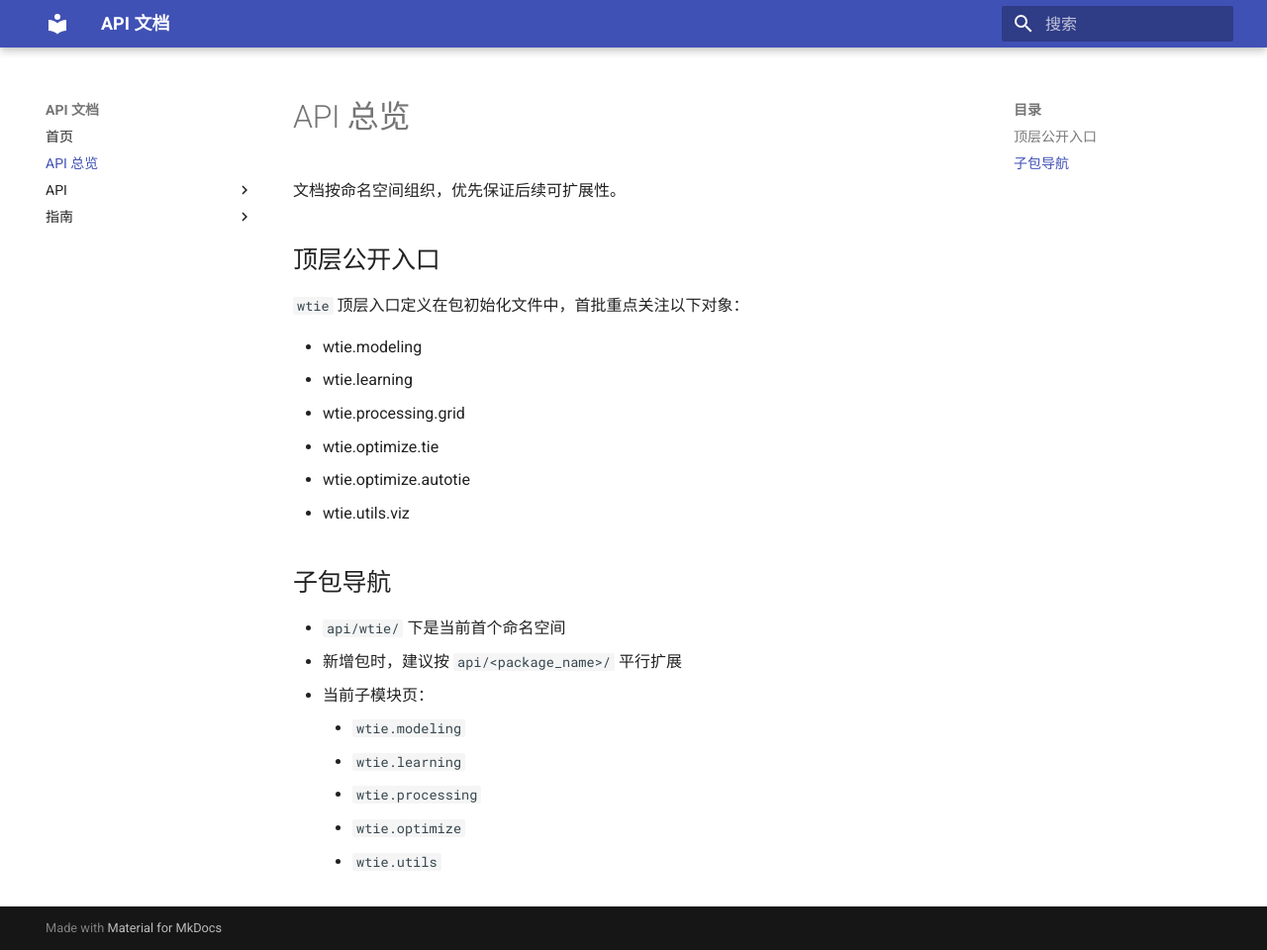
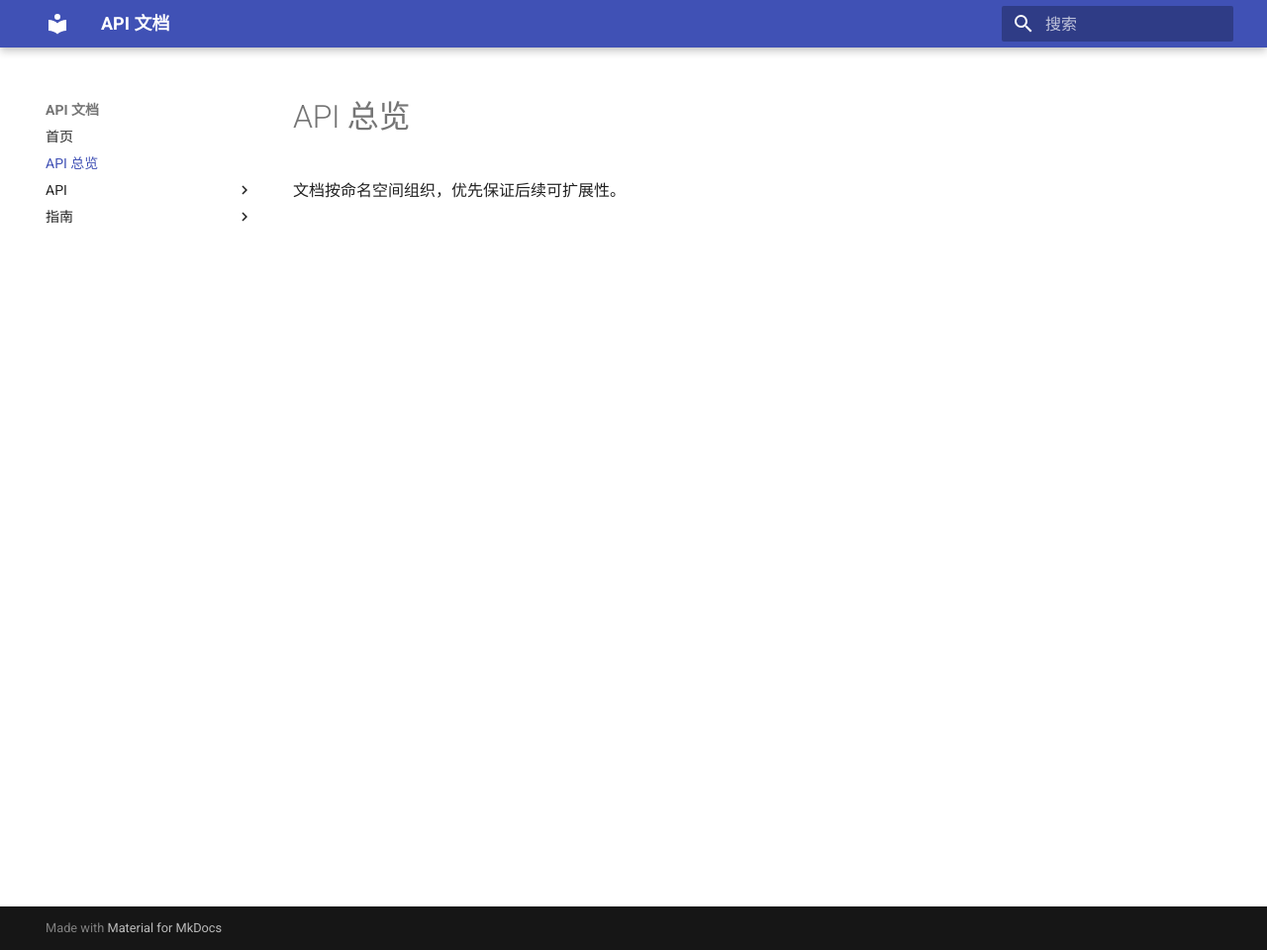
Before and after one commit to oimero/inversion_workflow, an MkDocs documentation site: the page built from docs/api/index.md, in a window 1280 px wide and 960 px high. Shown: the whole window at 99% size. Built offline with MkDocs 1.6.1 and Material for MkDocs 9.7.7, drawn with Linux system fonts in a browser that asks for light colours.

Commit message:
添加wiki

```diff
--- a/docs/api/index.md
+++ b/docs/api/index.md
@@ -1,25 +1,3 @@
 # API 总览
 
 文档按命名空间组织，优先保证后续可扩展性。
-
-## 顶层公开入口
-
-`wtie` 顶层入口定义在包初始化文件中，首批重点关注以下对象：
-
-- wtie.modeling
-- wtie.learning
-- wtie.processing.grid
-- wtie.optimize.tie
-- wtie.optimize.autotie
-- wtie.utils.viz
-
-## 子包导航
-
-- `api/wtie/` 下是当前首个命名空间
-- 新增包时，建议按 `api/<package_name>/` 平行扩展
-- 当前子模块页：
-	- `wtie.modeling`
-	- `wtie.learning`
-	- `wtie.processing`
-	- `wtie.optimize`
-	- `wtie.utils`
--- a/mkdocs.yml
+++ b/mkdocs.yml
@@ -35,6 +35,10 @@ nav:
       - wtie.processing: api/wtie/processing.md
       - wtie.optimize: api/wtie/optimize.md
       - wtie.utils: api/wtie/utils.md
+    - cup:
+      - 命名空间总览: api/cup/index.md
+      - cup.petrel: api/cup/petrel.md
+      - cup.seismic: api/cup/seismic.md
+      - cup.well: api/cup/well.md
   - 指南:
-      - 导入路径: guide/import-paths.md
       - 常见问题: guide/troubleshooting.md
```
Also changed, not shown: docs/api/cup/index.md (added, +9 -0 lines), docs/api/cup/petrel.md (added, +5 -0 lines), docs/api/cup/seismic.md (added, +9 -0 lines), docs/api/cup/well.md (added, +9 -0 lines), docs/guide/import-paths.md (deleted, +0 -19 lines), docs/index.md (+1 -1 lines).
